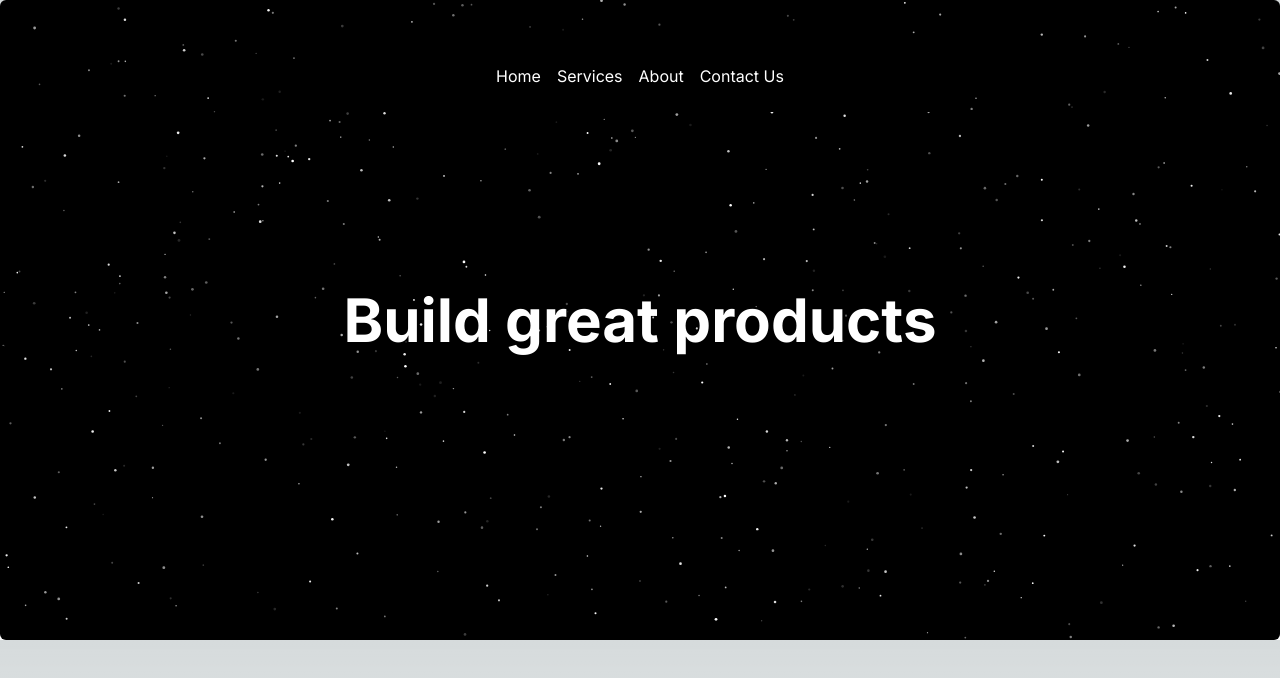
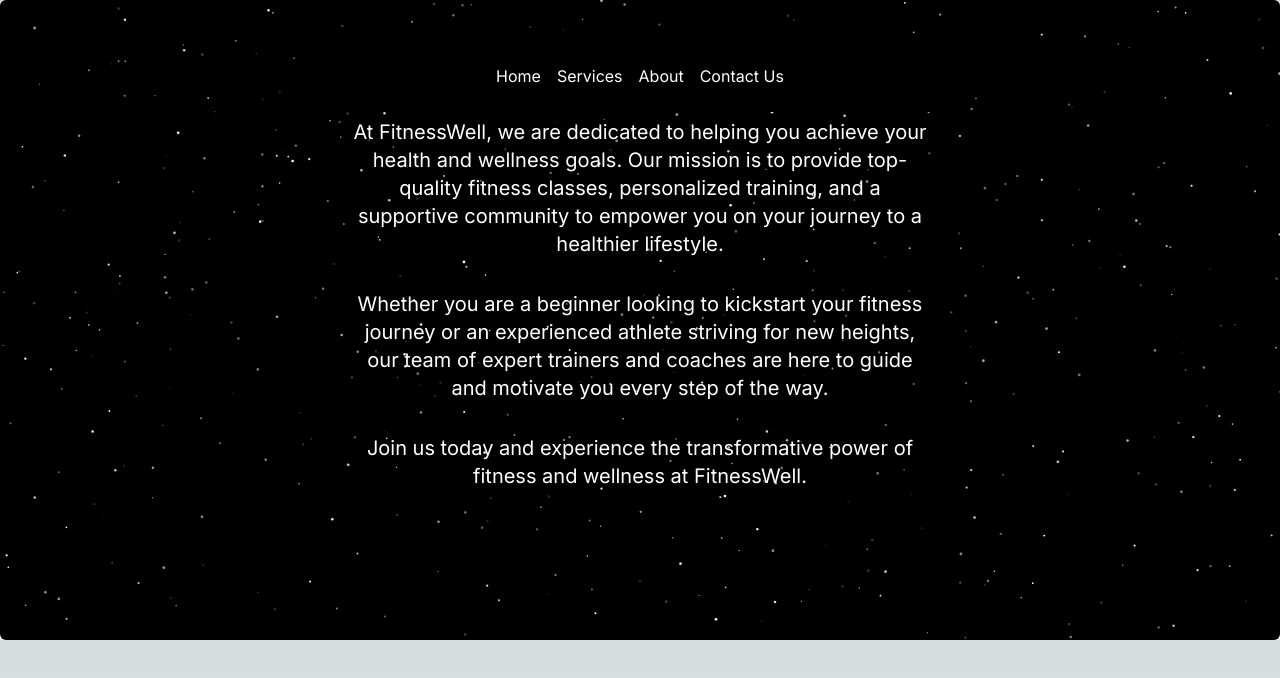
Before and after one commit to Sana348/Empire-Facade, a Next.js app: page /about in a window 1280 px wide. Shown: the top 678 px of the page. Built offline with nearby package versions, Linux system fonts and the light colour scheme.

Commit message:
Final project commit

```diff
--- a/src/app/about/page.tsx
+++ b/src/app/about/page.tsx
@@ -1,6 +1,5 @@
-"use client";
 import React from "react";
-import {SparklesCore } from '@/components/ui/sparkles';
+import { SparklesCore } from "@/components/ui/sparkles";
 
 const AboutPage: React.FC = () => {
   return (
@@ -16,9 +15,17 @@
           particleColor="#FFFFFF"
         />
       </div>
-      <h1 className="md:text-7xl text-3xl lg:text-6xl font-bold text-center text-white relative z-20">
-        Build great products
-      </h1>
+      <div className="container mx-auto px-4 py-12 text-white relative z-20">
+        <p className="text-xl mt-8 mx-auto max-w-xl text-center">
+          At FitnessWell, we are dedicated to helping you achieve your health and wellness goals. Our mission is to provide top-quality fitness classes, personalized training, and a supportive community to empower you on your journey to a healthier lifestyle.
+        </p>
+        <p className="text-xl mt-8 mx-auto max-w-xl text-center">
+          Whether you are a beginner looking to kickstart your fitness journey or an experienced athlete striving for new heights, our team of expert trainers and coaches are here to guide and motivate you every step of the way.
+        </p>
+        <p className="text-xl mt-8 mx-auto max-w-xl text-center mb-16">
+          Join us today and experience the transformative power of fitness and wellness at FitnessWell.
+        </p>
+      </div>
     </div>
   );
 };
--- a/src/components/Footer.tsx
+++ b/src/components/Footer.tsx
@@ -51,13 +51,13 @@
             <h2 className="text-white text-lg font-semibold mb-4">Follow Us</h2>
             <div className="flex space-x-4">
               <a
-                href="#"
+                href="https://www.linkedin.com/in/sana-parveen-tech"
                 className="hover:text-white transition-colors duration-300"
               >
                 Linkedin
               </a>
               <a
-                href="#"
+                href="https://twitter.com/SanaMirza_here"
                 className="hover:text-white transition-colors duration-300"
               >
                 Twitter
```
